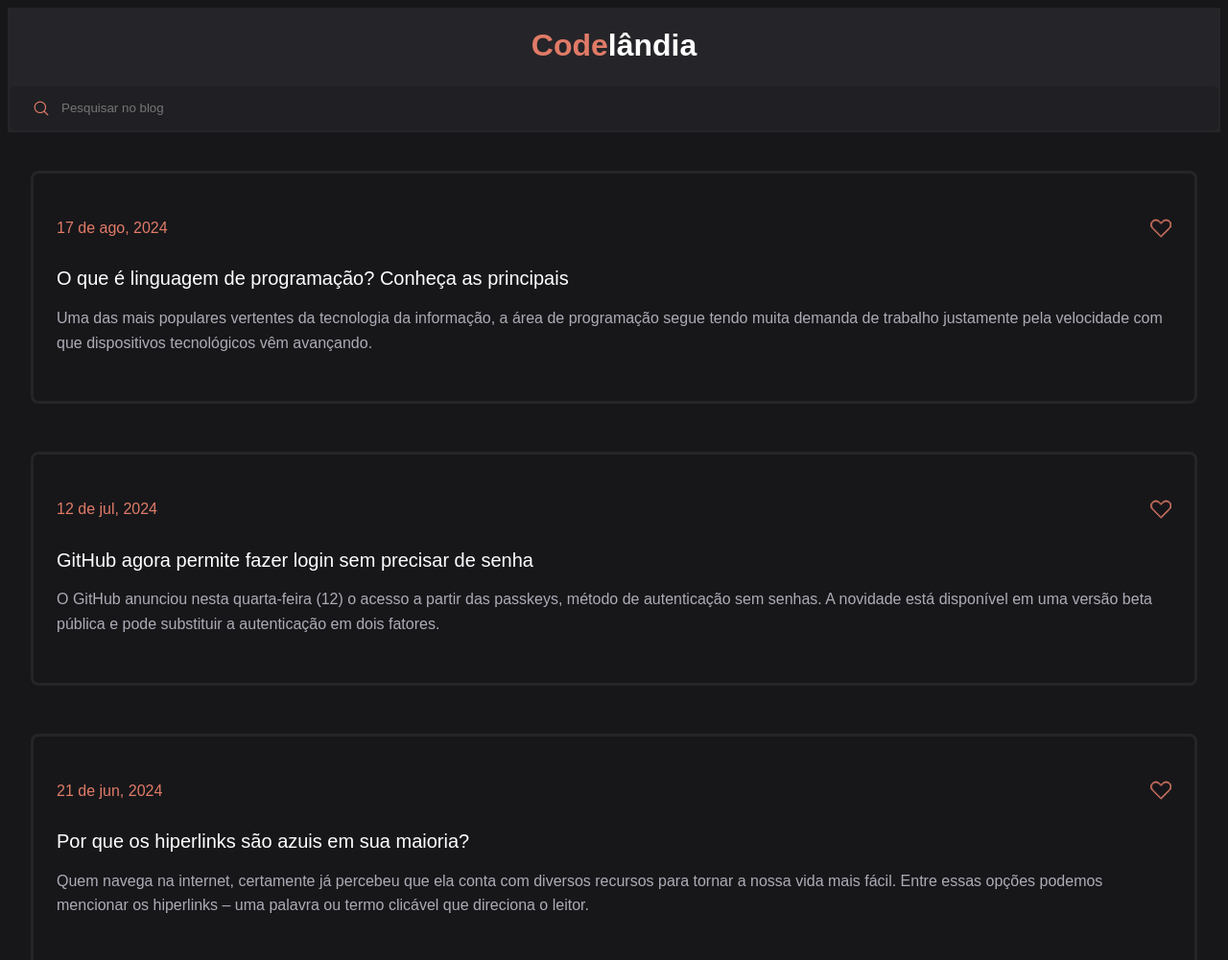
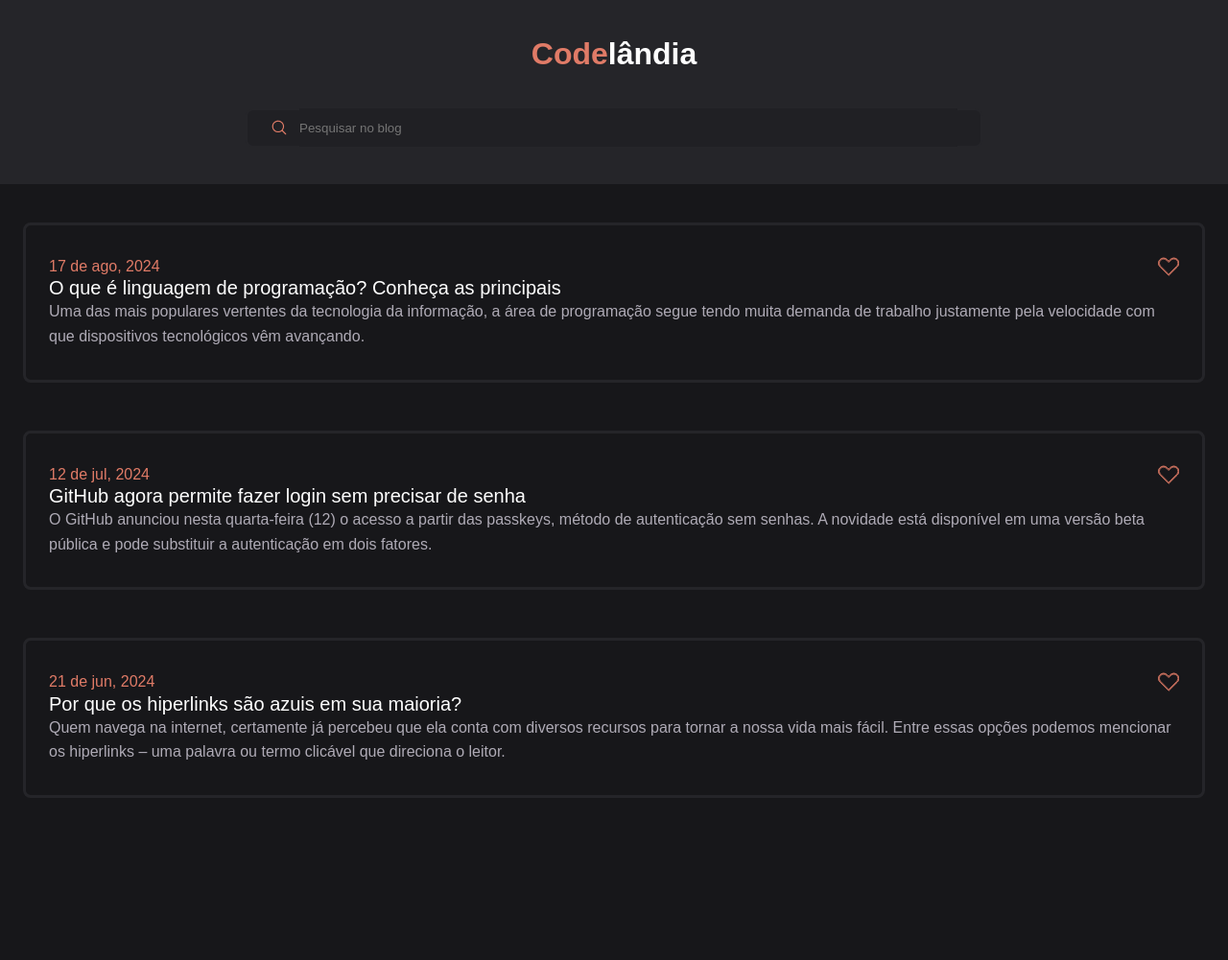
Before and after one commit to maytearaujo/blog-codelandia, a plain HTML site: page index.html in a window 1280 px wide. Shown: the top 1001 px of the page at 96% size. Drawn offline with Linux system fonts and the light colour scheme.

Commit message:
Fix: Correção tamanho header

```diff
--- a/assets/css/style.css
+++ b/assets/css/style.css
@@ -11,6 +11,7 @@
 * {
   box-sizing: border-box;
   padding: 0;
+  margin: 0;
   border: 0;
 }
 
@@ -22,13 +23,22 @@ body {
 }
 
 header {
+  /* border: solid red; */
   display: flex;
   flex-direction: column;
   align-items: center;
+  justify-content: space-evenly;
 
   background-color: #252529;
 
   width: 100%;
+
+  /* width: 1,920px; */
+  height: 12rem;
+  /* padding: 64px 0px 64px 0px; */
+  /* gap: 48px; */
+  /* border: 0px 0px 2px 0px; */
+  /* opacity: 0px; */
 }
 
 main {
@@ -46,8 +56,8 @@ span {
 }
 
 .div-busca {
-  width: 100%;
-  height: 50px;
+  width: 60%;
+  height: 2.6rem;
 
   font-family: "Inter", sans-serif;
   font-weight: 500;
@@ -63,13 +73,13 @@ span {
 
   background-color: #202024;
   border: solid #252529 2px;
+  border-radius: 8px;
 }
 
 .div-busca input {
   width: 100%;
   height: 2.5rem;
-  border-radius: 8px;
-  border-color: #252529 2px;
+  /* border-color: #252529 2px; */
   background-color: #202024;
   color: #afabb6;
 }
@@ -129,9 +139,11 @@ main {
   cursor: pointer;
 }
 
-#icon.filled, #icon:hover,
-#icon1.filled, #icon1:hover,
-#icon2.filled, #icon2:hover
-{
+#icon.filled,
+#icon:hover,
+#icon1.filled,
+#icon1:hover,
+#icon2.filled,
+#icon2:hover {
   fill: #e07b67;
 }
```
Also changed, not shown: 2 other files.
